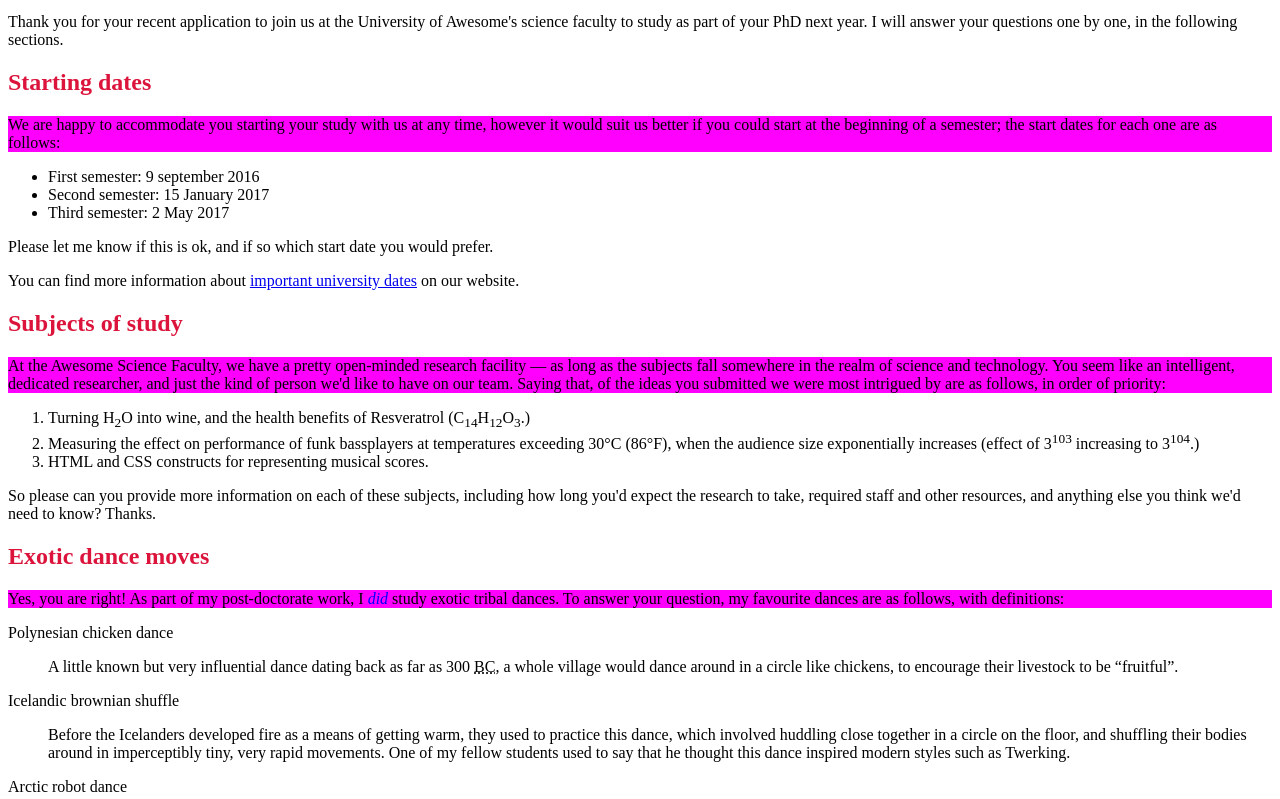
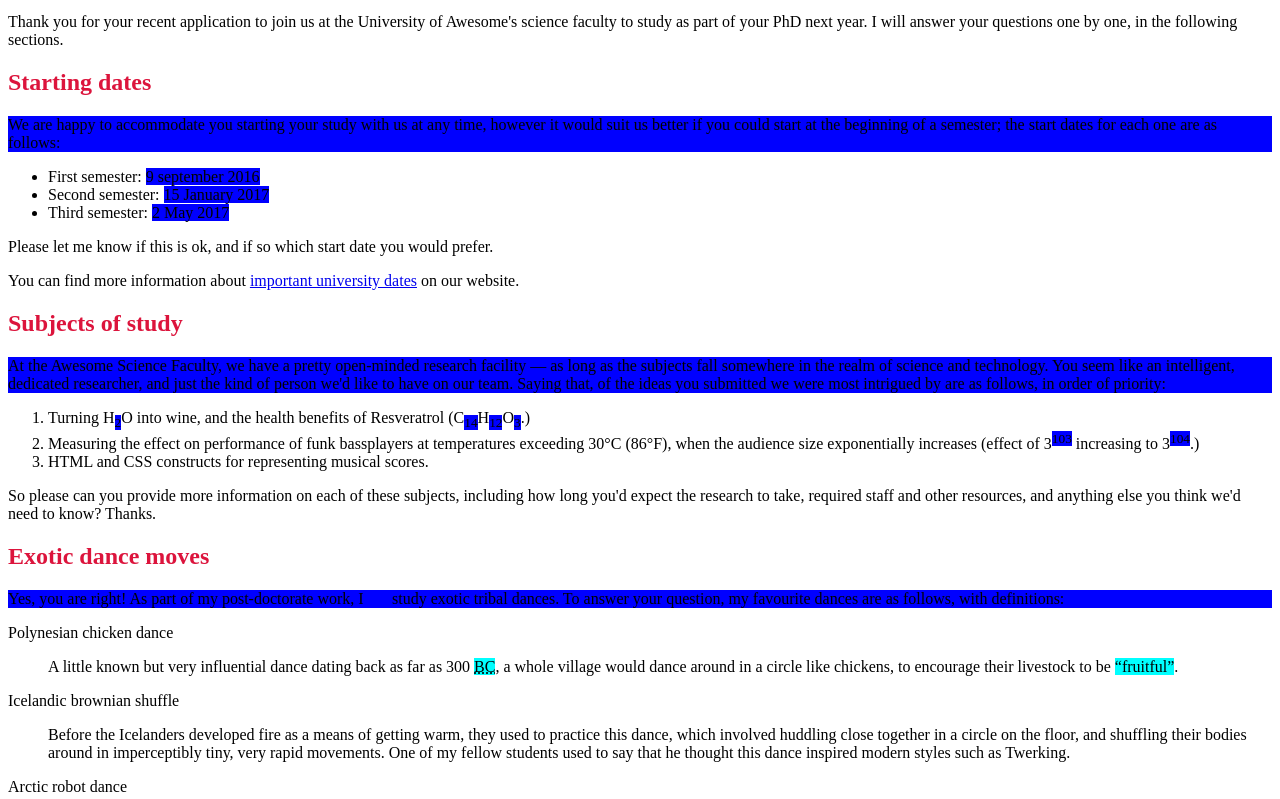
Before and after one commit to TaiwoRodeeyah/Wk2, a plain HTML site: page letter.html in a window 1280 px wide. Shown: the part 325-1124 px from the top of the page. Drawn offline with Linux system fonts and the light colour scheme.

Commit message:
modify letter

```diff
--- a/letter.css
+++ b/letter.css
@@ -2,8 +2,14 @@ h2{
     color: crimson;
 }
 h2+p{
-    background-color: magenta;
+    background-color: blue;
 }
-em, strong{
+li *{
+    background-color: blue;
+}
+em,strong{
     color: blue;
 }
+dd *{
+    background-color: cyan;
+}
```
